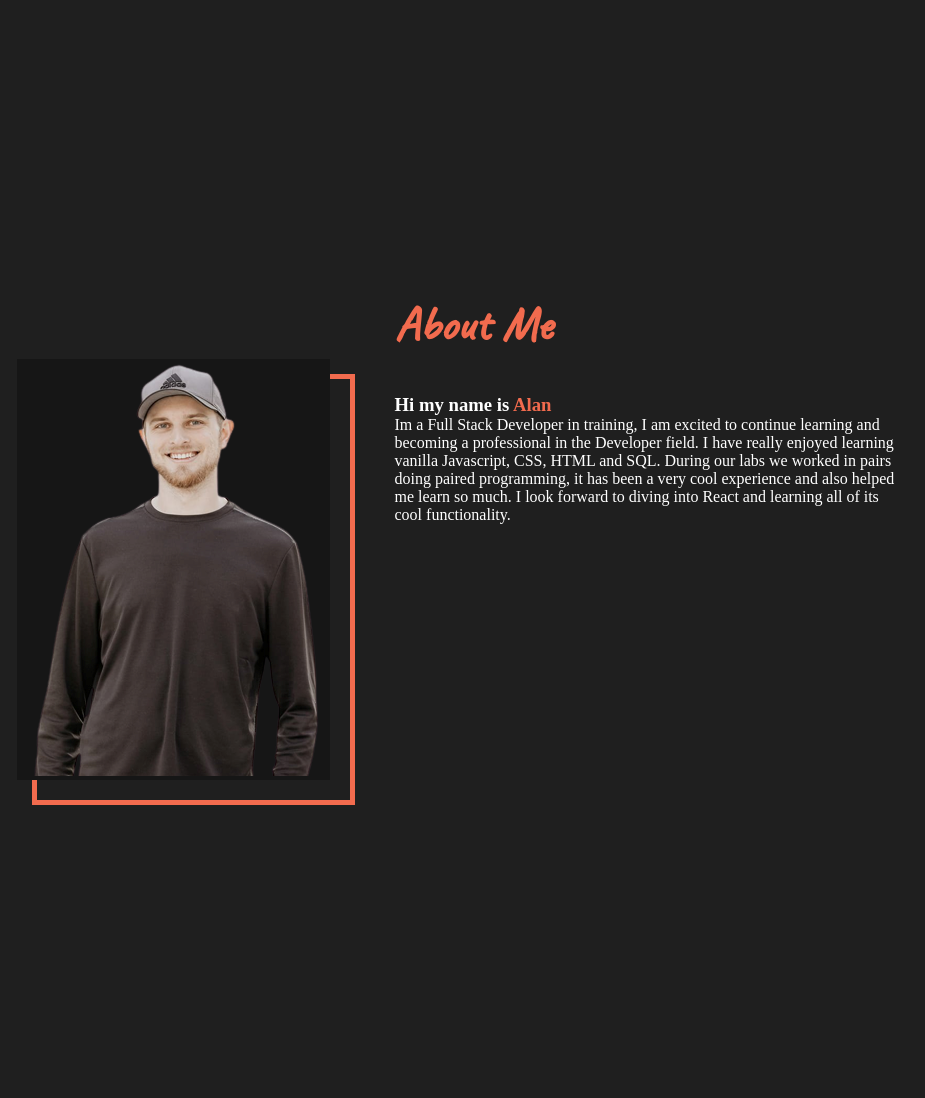
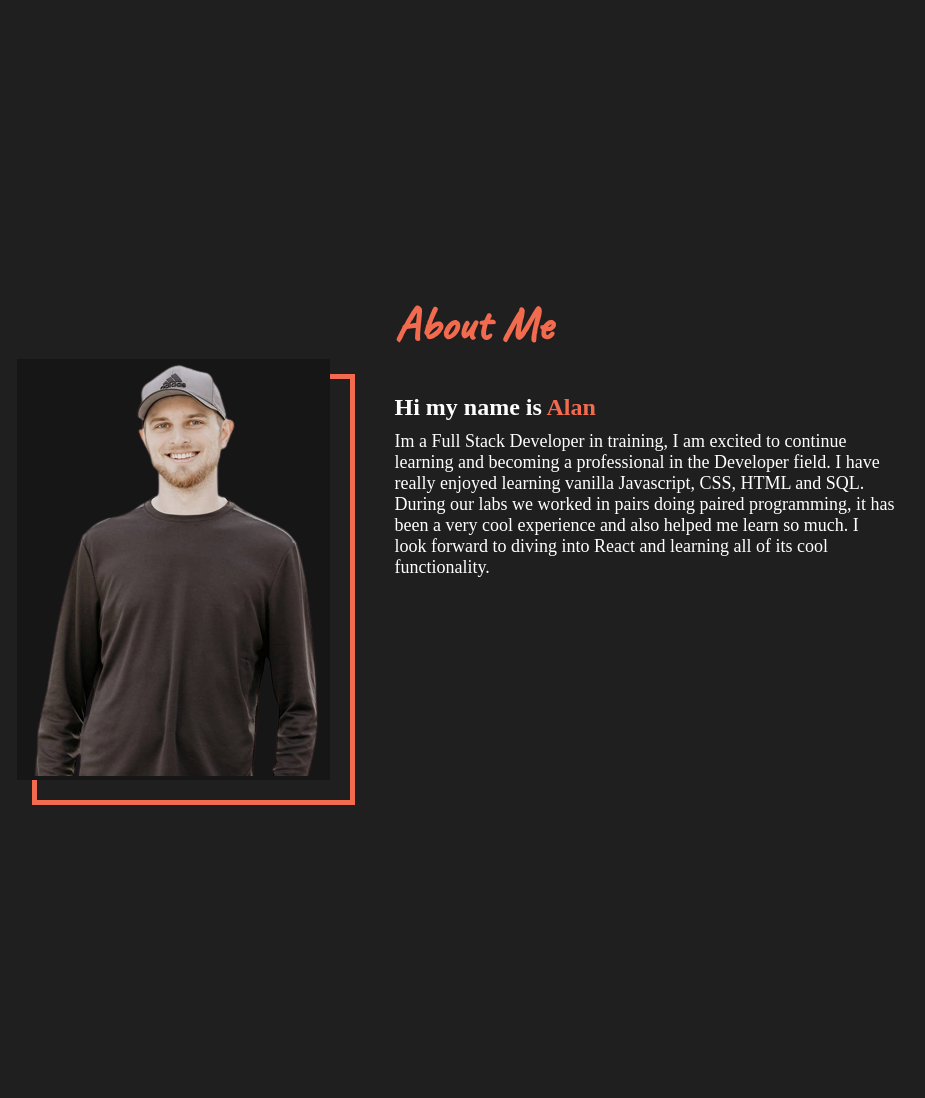
Before and after one commit to Shipalan/Shipalan.github.io, a PHP site: page / in a window 1280 px wide. Shown: the part 1189-2287 px from the top of the page, without its empty margins (167-1092 px from the left). Run offline with PHP 8.4, Linux system fonts and the light colour scheme.

Commit message:
edited nav bar

```diff
--- a/portfolio.css
+++ b/portfolio.css
@@ -23,11 +23,12 @@ body {
 header {
     display: flex;
     justify-content: space-between;
-    padding: 25px 100px;
+    padding: 25px 100px 0 100px;
     align-items: center;
     position: fixed;
     width: 100%;
     z-index: 10;
+    background-color: rgb(35,35,35);
 }
 
 
@@ -153,8 +154,14 @@ h4 {
     color: var(--primary-color);
 }
 
+.bio h3 {
+    font-size: x-large;
+    padding: 0 0 10px 0 ;
+}
+
 .aboutMeP {
     max-width: 500px;
+    font-size: large;
 }
 
 .imgBorder {
```
